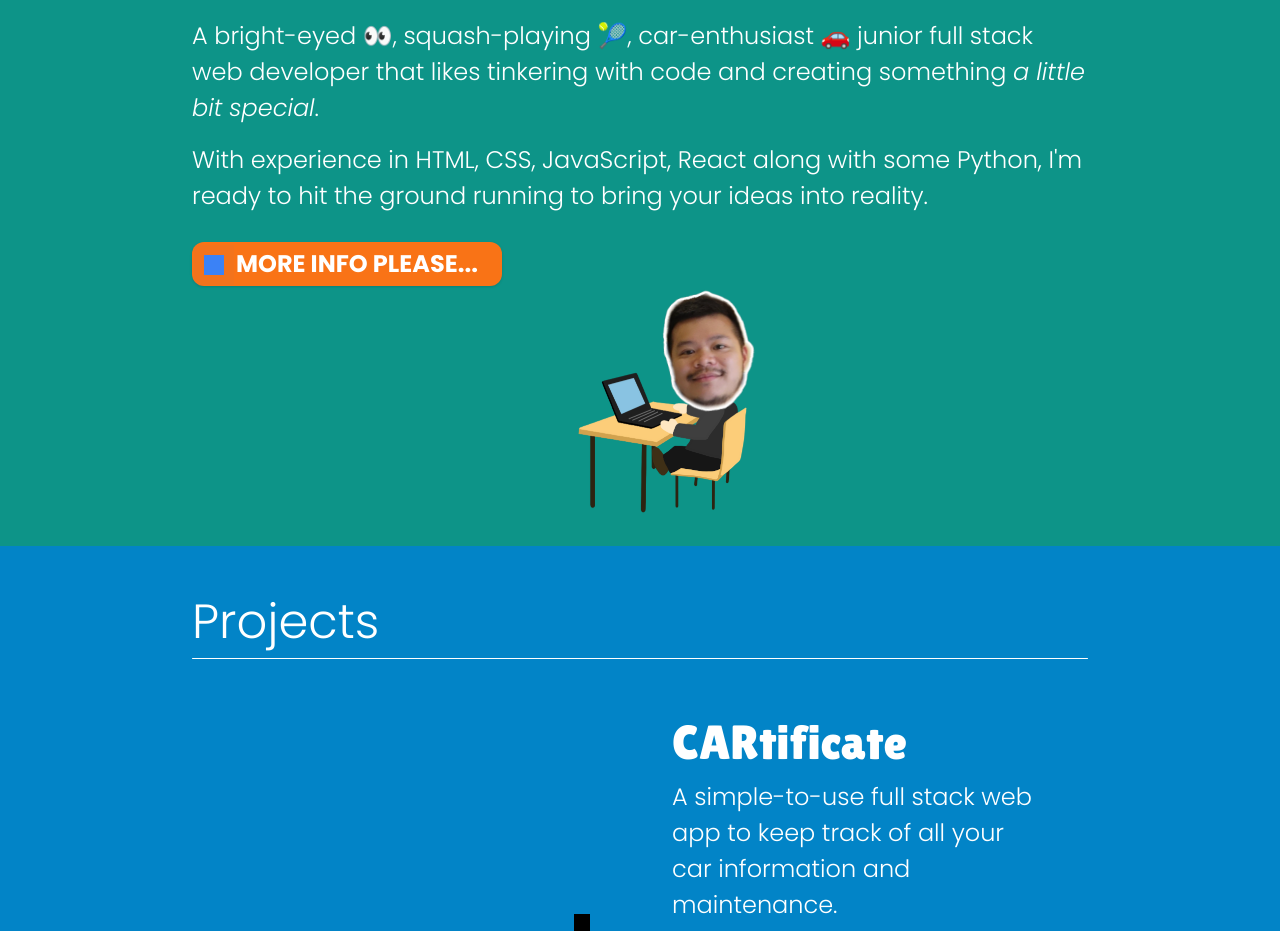
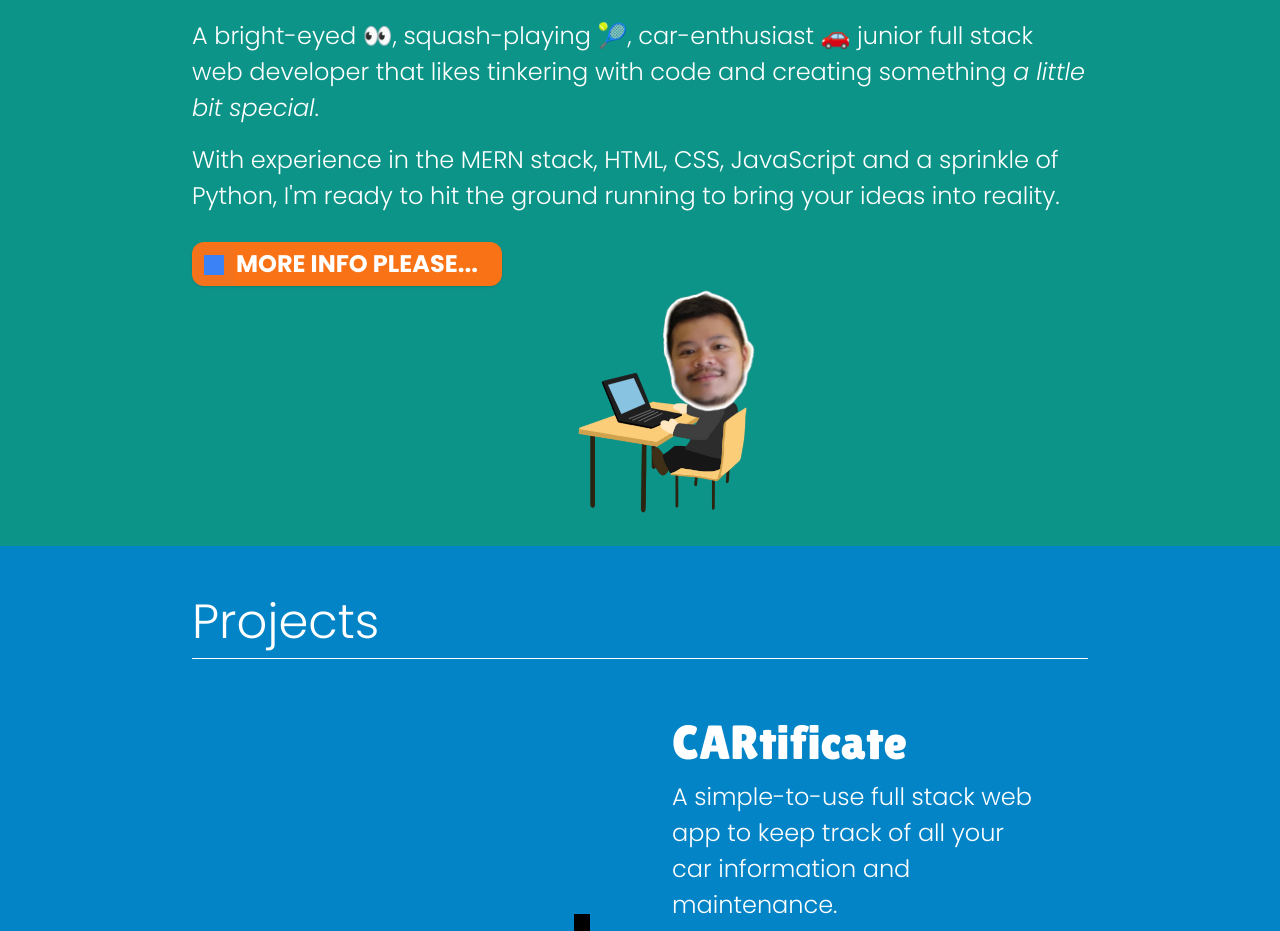
Before and after one commit to NeggFriedRice/portfolio_v2, a React (Vite) app: page / in a window 1280 px wide. Shown: the part 1120-2051 px from the top of the page. Built offline with nearby package versions, Linux system fonts and the light colour scheme; grey boxes are pictures that could not be loaded; a web font is replaced by a local one.

Commit message:
Update About information

```diff
--- a/src/components/About.jsx
+++ b/src/components/About.jsx
@@ -19,7 +19,7 @@ export default function About() {
                     <div className="w-[80vw] md:grid md:grid-cols-2 flex flex-wrap justify-center">
                         <p className="py-2 col-start-1 col-span-2 text-[1.5rem] max-xs:text-[1rem]">A bright-eyed 👀, squash-playing 🎾, car-enthusiast 🚗 junior full stack web developer that likes tinkering with code and creating something <em>a little bit special</em>.</p>
                         <div>
-                            <p className="py-2 text-[1.5rem] max-xs:text-[1rem]">With experience in HTML, CSS, JavaScript, React along with some Python, I'm ready to hit the ground running to bring your ideas into reality.</p>
+                            <p className="py-2 text-[1.5rem] max-xs:text-[1rem]">With experience in the MERN stack, HTML, CSS, JavaScript and a sprinkle of Python, I'm ready to hit the ground running to bring your ideas into reality.</p>
                             <AboutMoreModal />
                         </div>
                         <div className="grid grid-cols-12 grid-rows-12 h-48 w-48 relative justify-center justify-self-center z-10">
```
